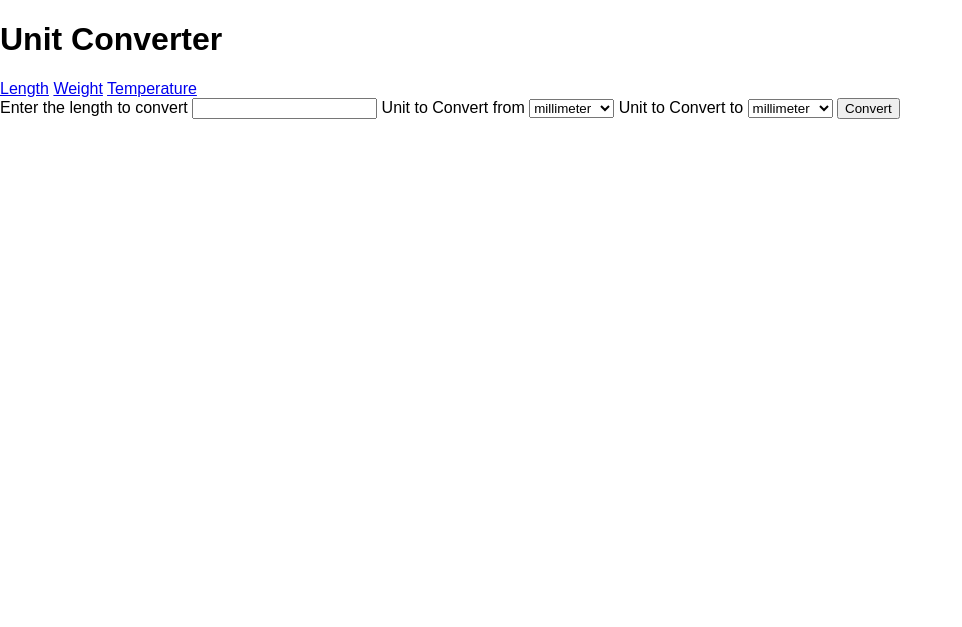
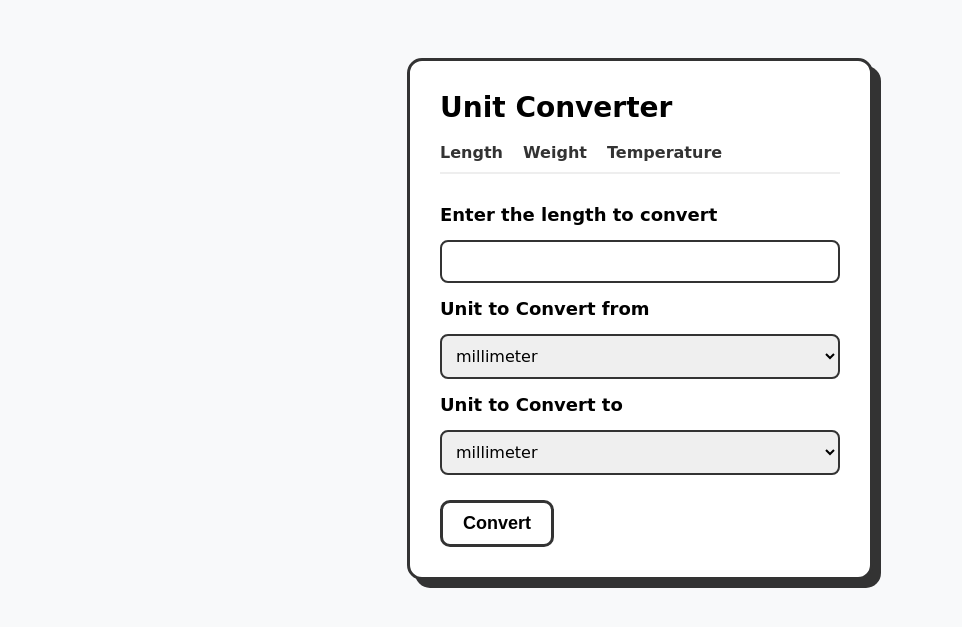
Before and after one commit to SalikNikodem/unit-conventer, a Flask app: page /length in a window 1280 px wide. Shown: the top 627 px of the page, without its empty margins (0-962 px from the left). Run offline with Flask 3, Linux system fonts and the light colour scheme.

Commit message:
added style

```diff
--- a/static/css/main.css
+++ b/static/css/main.css
@@ -1,4 +1,91 @@
 body {
-    margin: 0;
-    font-family: sans-serif;
+    font-family: 'Comic Sans MS', cursive, sans-serif;
+    background-color: #f8f9fa;
+    display: flex;
+    justify-content: center;
+    padding-top: 50px;
 }
+
+.content {
+    background: white;
+    border: 3px solid #333;
+    border-radius: 15px;
+    padding: 30px;
+    width: 400px;
+    box-shadow: 8px 8px 0px #333;
+}
+
+h1 {
+    margin-top: 0;
+    font-size: 28px;
+}
+
+.navbar {
+    margin-bottom: 30px;
+    border-bottom: 2px solid #eee;
+    padding-bottom: 10px;
+}
+
+.navbar a {
+    text-decoration: none;
+    color: #333;
+    margin-right: 15px;
+    font-weight: bold;
+}
+
+.navbar a:hover {
+    color: #007bff;
+    text-decoration: underline;
+}
+
+form {
+    display: flex;
+    flex-direction: column;
+    gap: 15px;
+}
+
+label {
+    font-weight: bold;
+    font-size: 18px;
+}
+
+input, select {
+    padding: 10px;
+    border: 2px solid #333;
+    border-radius: 8px;
+    font-size: 16px;
+    font-family: inherit;
+}
+
+button, .back-button {
+    background: white;
+    border: 3px solid #333;
+    border-radius: 10px;
+    padding: 10px 20px;
+    font-size: 18px;
+    font-weight: bold;
+    cursor: pointer;
+    text-align: center;
+    text-decoration: none;
+    color: black;
+    display: inline-block;
+    width: fit-content;
+    margin-top: 10px;
+}
+
+button:hover, .back-button:hover {
+    background: #f0f0f0;
+    transform: translate(-2px, -2px);
+    box-shadow: 4px 4px 0px #333;
+}
+
+.result h2 {
+    font-size: 18px;
+    color: #555;
+}
+
+.display_result {
+    font-size: 42px;
+    font-weight: bold;
+    margin: 20px 0;
+}
```
